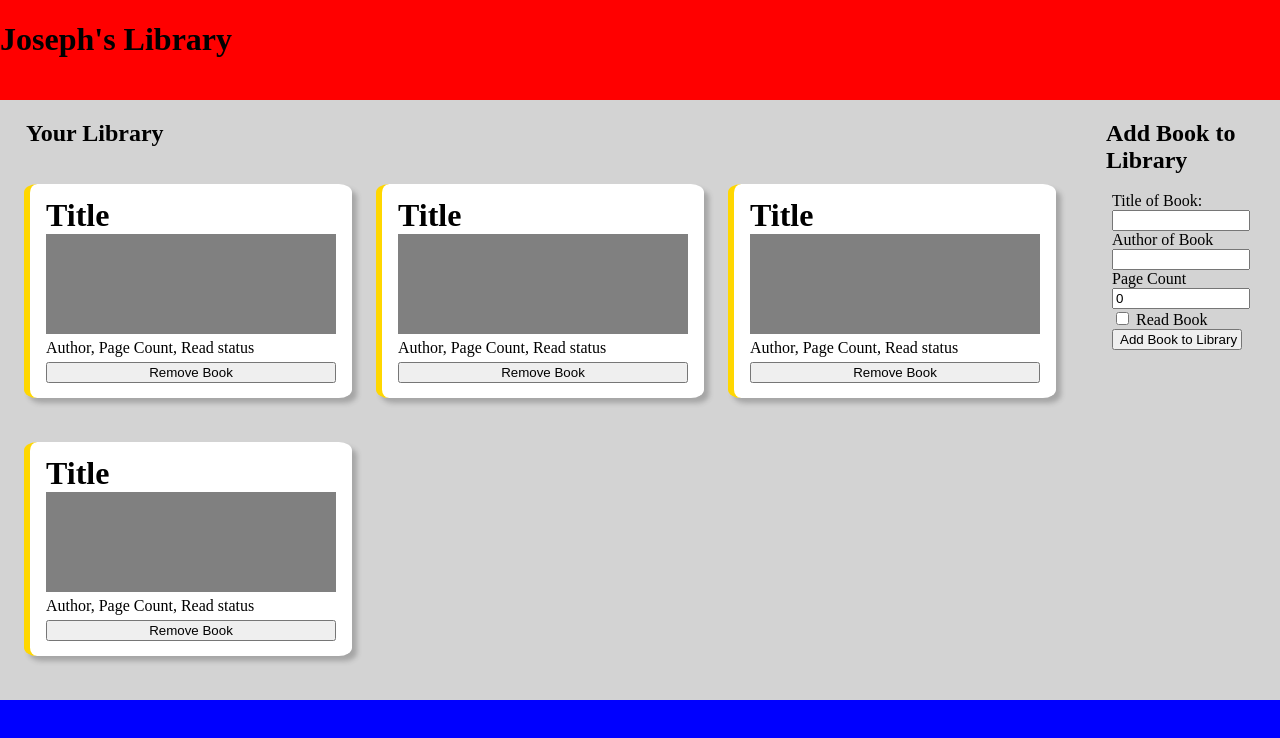
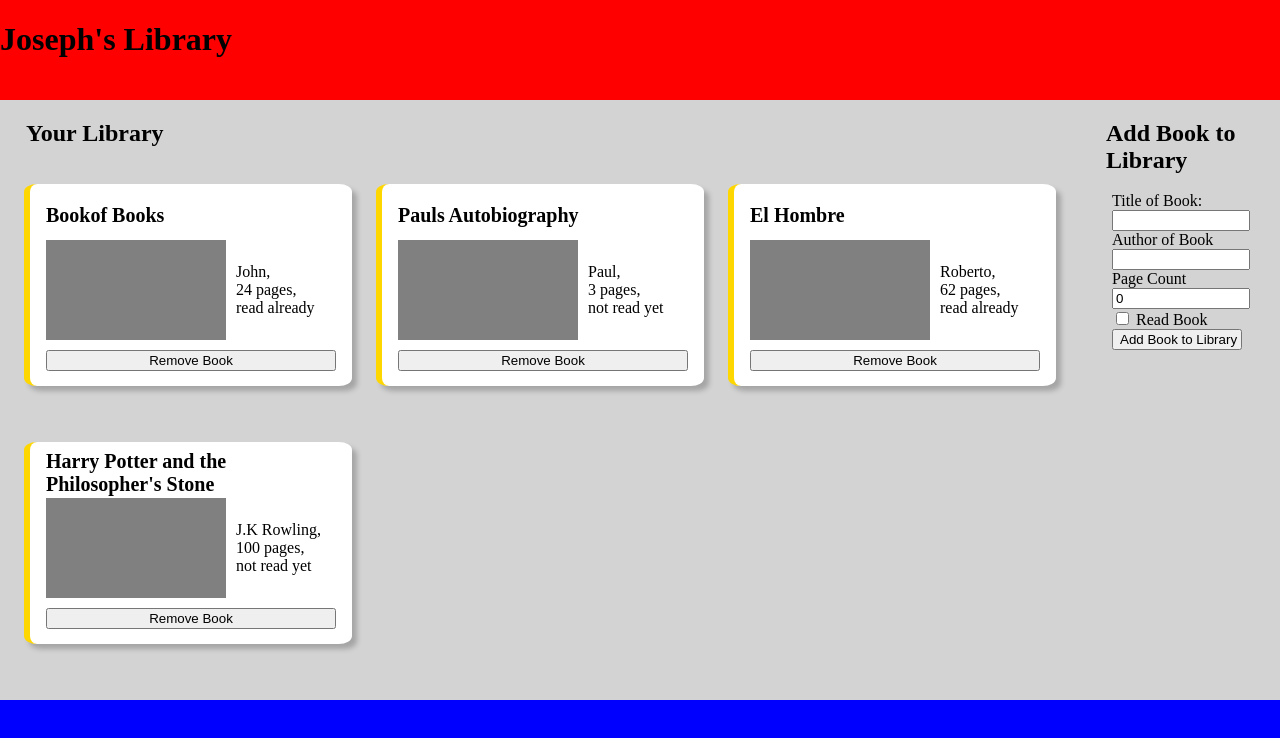
Before and after one commit to JosephGiap123/OdinLibrary, a plain HTML site: page index.html in a window 1280 px wide. Drawn offline with Linux system fonts and the light colour scheme.

Commit message:
Added the ability to add books dynamically

```diff
--- a/book.js
+++ b/book.js
@@ -1,7 +1,8 @@
 const myLibrary = [];
 
-const addButton = document.querySelector("submit-library");
-let contentCards = document.querySelector("cards");
+// const addButton = document.querySelector(".submit-library");
+let contentCards = document.querySelector(".cards");
+const form = document.querySelector('.form-add-book');
 
 function Book(title, author, pages, read){
 	if (!new.target) {
@@ -26,13 +27,43 @@ function addBookToLibrary(title, author, pages, read){
 	myLibrary.push(addedBook);
 }
 
-addBookToLibrary("Jaun", "Cain", 24, true);
-addBookToLibrary("Paul", "blahblah", 3, false);
-addBookToLibrary("robert", "Book of Books", 62, true);
-addBookToLibrary("Jaun", "Cahcah", 100, false);
+addBookToLibrary("Bookof Books", "John", 24, true);
+addBookToLibrary("Pauls Autobiography", "Paul", 3, false);
+addBookToLibrary("El Hombre", "Roberto", 62, true);
+addBookToLibrary("Harry Potter and the Philosopher's Stone", "J.K Rowling", 100, false);
 
 console.log(myLibrary)
 
 function updateLibrary(){
+	let HTML = ``;
+	myLibrary.forEach((book)=>{
+		HTML += `
+			<div class="card">
+				<h1>${book.title}</h1>
+				<div class="image"></div>
+				<p>${book.author}, <br/> ${book.pages} pages, <br/>
+		`;
+		if(book.read) HTML += ` read already`;
+		else HTML += ` not read yet`;
+		HTML += `</p>
+				<button>Remove Book</button>
+			</div>`
+	})
+	contentCards.innerHTML = HTML;
+}
 
-}
+form.addEventListener("submit", (event)=>{
+	event.preventDefault();
+
+	const data = new FormData(form);
+	const title = data.get('title');
+	const author = data.get('author');
+	const pages = data.get('pages');
+	const read = data.has('read-status');
+	console.log(read);
+	addBookToLibrary(title,author,pages,read);
+	updateLibrary();
+	form.reset();
+})
+
+updateLibrary();
--- a/index.html
+++ b/index.html
@@ -16,30 +16,6 @@
 			<h2>Your Library</h2>
 			<h2>Add Book to Library</h2>
 			<div class="cards">
-				<div class="card">
-					<h1>Title</h1>
-					<div class="image"></div>
-					<p>Author, Page Count, Read status</p>
-					<button>Remove Book</button>
-				</div>
-				<div class="card">
-					<h1>Title</h1>
-					<div class="image"></div>
-					<p>Author, Page Count, Read status</p>
-					<button>Remove Book</button>
-				</div>
-				<div class="card">
-					<h1>Title</h1>
-					<div class="image"></div>
-					<p>Author, Page Count, Read status</p>
-					<button>Remove Book</button>
-				</div>
-				<div class="card">
-					<h1>Title</h1>
-					<div class="image"></div>
-					<p>Author, Page Count, Read status</p>
-					<button>Remove Book</button>
-				</div>
 			</div>
 			<div class="side-box">
 				<form action="" class="form-add-book">
@@ -53,7 +29,7 @@
 						<label for="Page Count">Page Count</label>
 						<input type="number" id="pages" name="pages" min="0" value="0"required>
 
-						<input type="checkbox" id="read-status" name="read-status" required>
+						<input type="checkbox" id="read-status" name="read-status">
 						<label for="title">Read Book</label>
 
 						<input type="submit" value="Add Book to Library" class="submit-library">
--- a/style.css
+++ b/style.css
@@ -50,8 +50,13 @@ h2{
 	max-height: 400px;
 	padding: 1em;
 	display: grid;
-	grid-template-rows: 30px 1fr 20px 20px;
-	gap: 4px;
+	grid-template-rows: 30px 1fr 20px;
+	grid-template-columns: 1fr 100px;
+	grid-template-areas:
+	"title title"
+	"image desc"
+	"del del";
+	gap: 10px;
 	border-left: solid gold 6px;
 	box-shadow: 5px 5px 5px rgba(60, 60, 60, 0.3);
 	border-radius: 4%;
@@ -59,8 +64,22 @@ h2{
 	align-items: center;
 }
 
+.card > h1{
+	grid-area: title;
+	font-size: 20px;
+}
+
+.card > p{
+	grid-area: desc;
+}
+
+.card > button{
+	grid-area: del;
+}
+
 .image{
 	width: auto;
+	grid-area: image;
 	max-height: 80%;
 	min-height: 100px;
 	background-color: grey;
```
